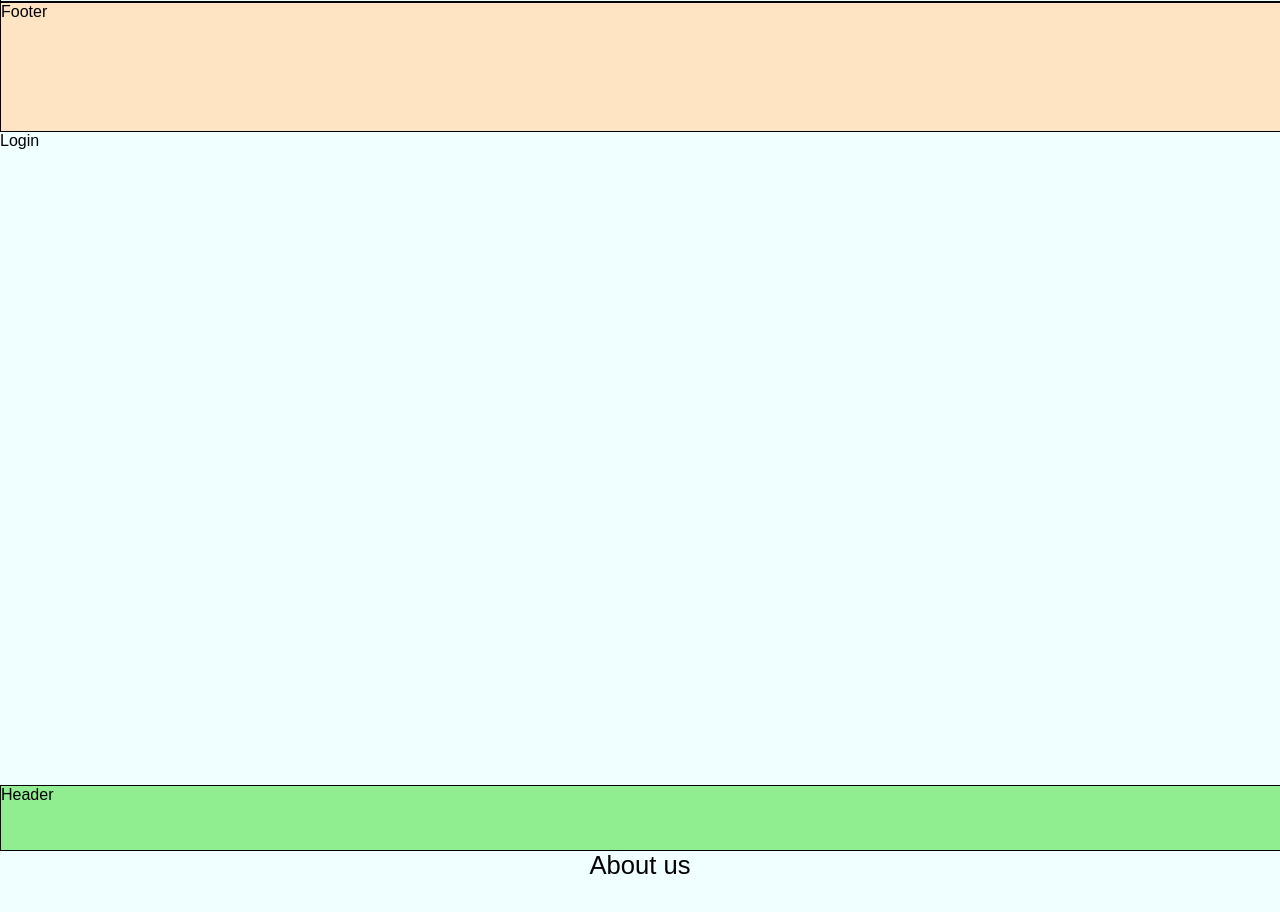
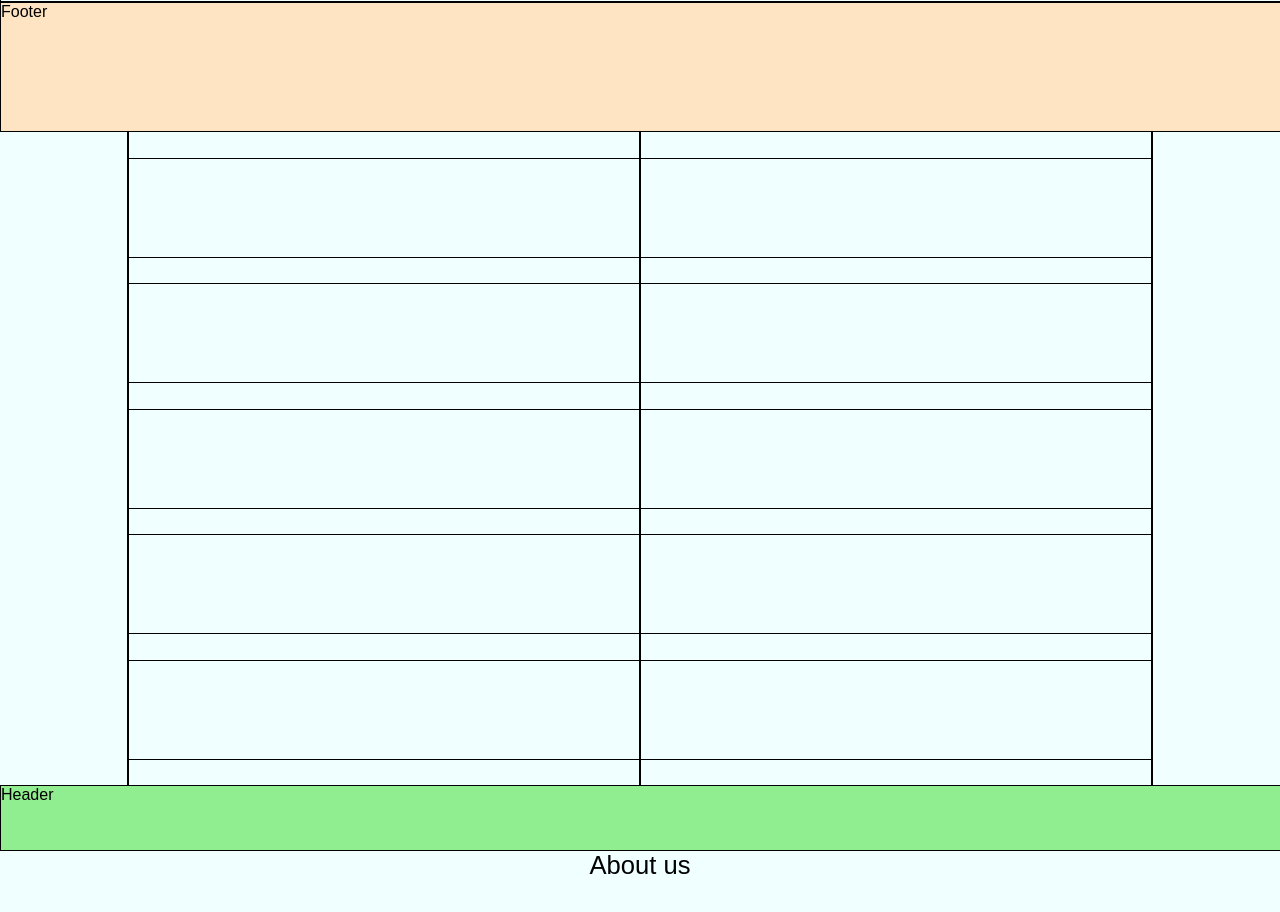
Before and after one commit to MokuaEnock/NxT-learn, a React (Create React App) app: page / in a window 1280 px wide. Shown: the part 520-1432 px from the top of the page. Built offline with nearby package versions, Linux system fonts and the light colour scheme.

Commit message:
create skeleton for login form

```diff
--- a/src/components/login/Login.js
+++ b/src/components/login/Login.js
@@ -1,7 +1,26 @@
 import React from "react";
 
 function Login() {
-  return <form id="login">Login</form>;
+  return (
+    <form id="login">
+      <section>
+        <div id="get_started">
+          <span></span>
+          <span></span>
+          <span></span>
+          <span></span>
+          <span></span>
+        </div>
+        <div id="log_in">
+          <span></span>
+          <span></span>
+          <span></span>
+          <span></span>
+          <span></span>
+        </div>
+      </section>
+    </form>
+  );
 }
 
 export default Login;
--- a/src/index.css
+++ b/src/index.css
@@ -79,6 +79,38 @@ footer {
 #login {
   width: 100%;
   height: 51vw;
+  display: flex;
+  flex-direction: row;
+  align-items: center;
+  justify-content: center;
+}
+
+#login>section {
+  border: thin solid black;
+  width: 80%;
+  height: 100%;
+  display: flex;
+  flex-direction: row;
+  align-items: center;
+  justify-content: center;
+}
+
+#login>section>* {
+  width: 50%;
+  height: 100%;
+  border: thin solid;
+  display: flex;
+  flex-direction: column;
+  align-items: center;
+  justify-content: space-evenly;
+}
+
+#get_started>*,
+#log_in>* {
+  width: 100%;
+  border: thin solid;
+  height: 15%;
+
 }
 
 /* about ============================================================ */
```
